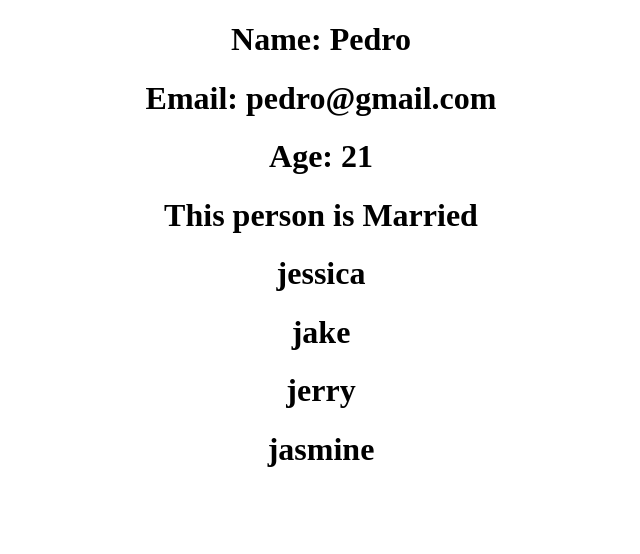
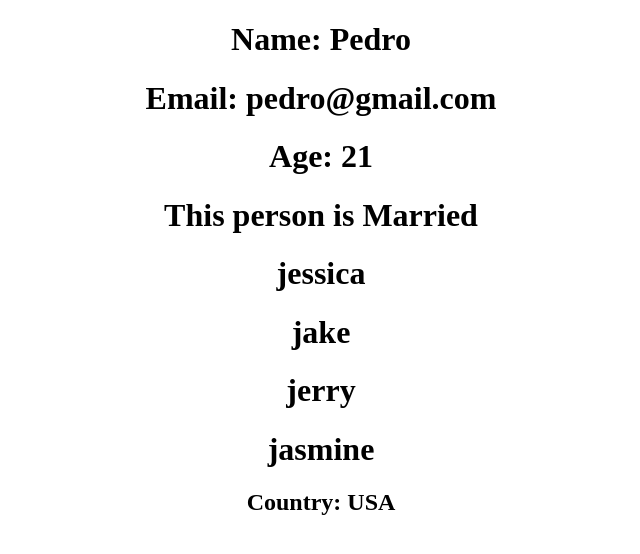
Before and after one commit to tla111/react-pedro-courses-two, a React (Create React App) app in the folder frontend/: page / in a window 1280 px wide. Shown: the top 554 px of the page, without its empty margins (319-959 px from the left). Built offline with nearby package versions, Linux system fonts and the light colour scheme.

Commit message:
able to specify required props

```diff
--- a/frontend/src/App.tsx
+++ b/frontend/src/App.tsx
@@ -12,6 +12,7 @@
         age={21}
         isMarried={true}
         friends={["jessica", "jake", "jerry", "jasmine"]}
+        country="USA"
       />
     </div>
   );
--- a/frontend/src/Components/Person.tsx
+++ b/frontend/src/Components/Person.tsx
@@ -4,6 +4,7 @@
     age: number;
     isMarried: boolean;
     friends: string[];
+    country?: string;
 }
 
 export const Person = (props: Props) => {
@@ -17,6 +18,7 @@
             {props.friends.map((friend: string, val: number) => (
                 <h1 key={val}>{friend}</h1>
             ))}
+            <h2>Country: {props.country} </h2>
         </div>
     )
 }
```
